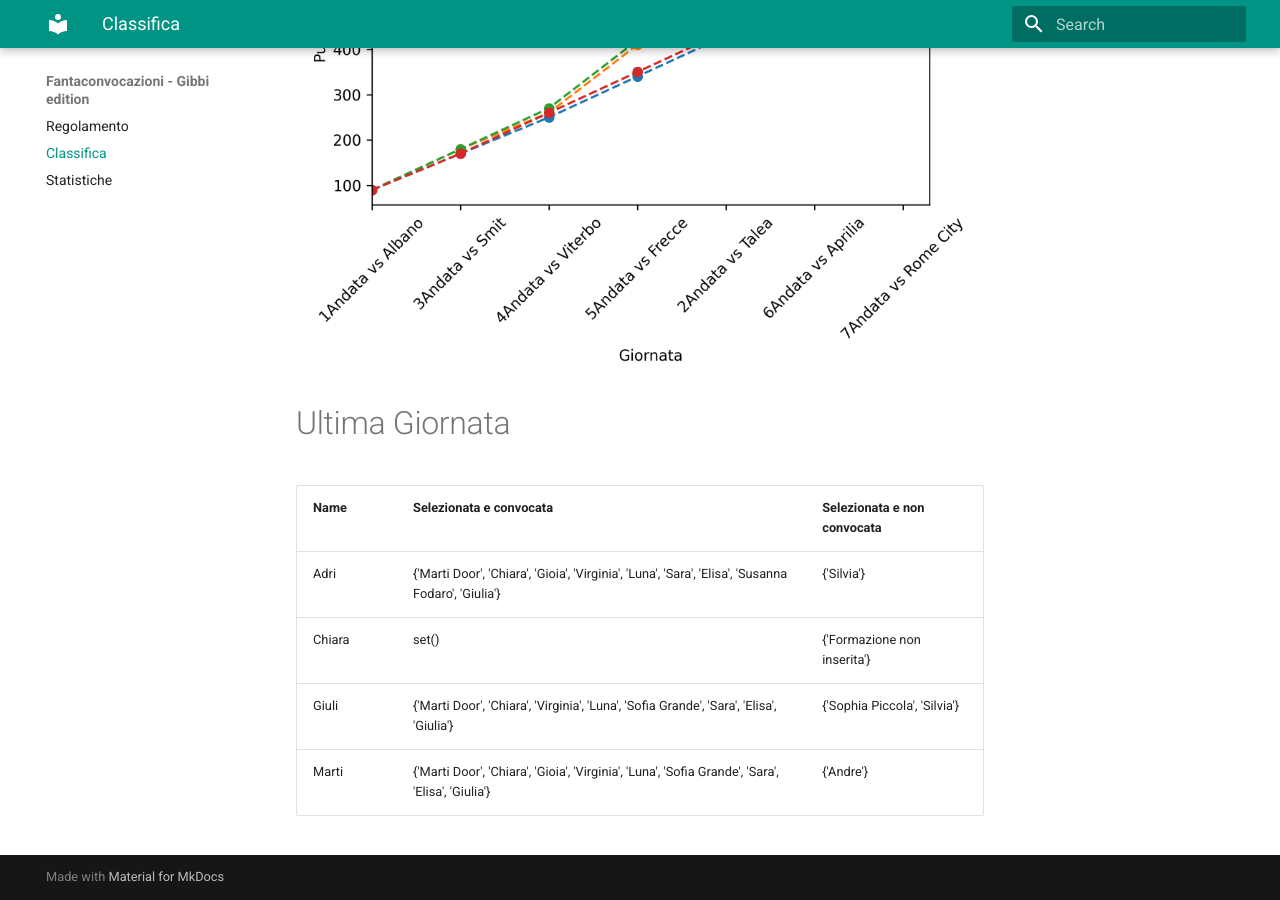
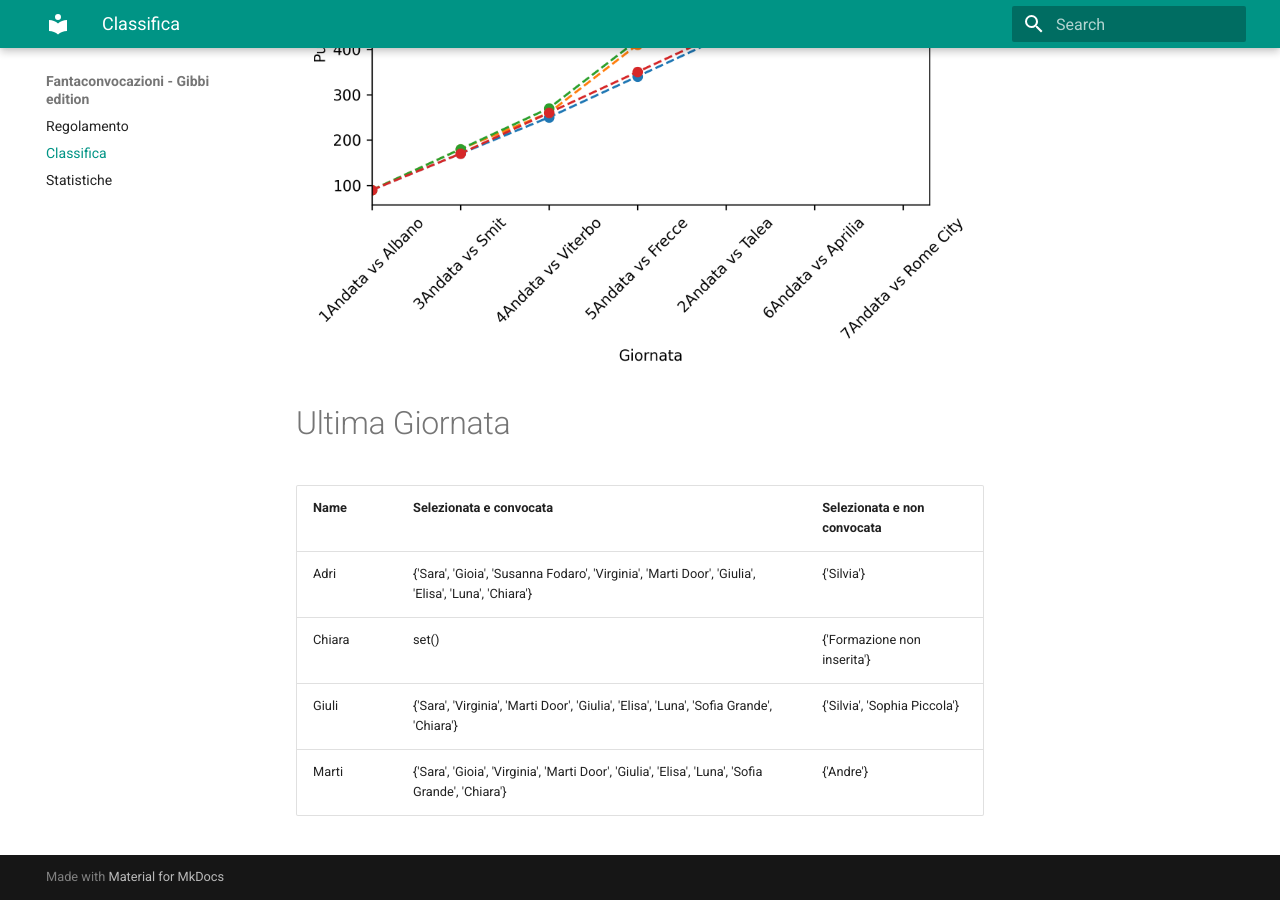
Before and after one commit to martinig94/fantagibbi, an MkDocs documentation site: the page built from docs/Classifica.md, in a window 1280 px wide and 900 px high, scrolled down 699 px. Built offline with MkDocs 1.6.1 and Material for MkDocs 9.7.7, drawn with Linux system fonts in a browser that asks for light colours.

Commit message:
Auto-update from main.py

```diff
--- a/docs/Classifica.md
+++ b/docs/Classifica.md
@@ -17,8 +17,8 @@
 <!-- START_TABLE CORRECT -->
 | Name   | Selezionata e convocata                                                                            | Selezionata e non convocata   |
 |:-------|:---------------------------------------------------------------------------------------------------|:------------------------------|
-| Adri   | {'Marti Door', 'Chiara', 'Gioia', 'Virginia', 'Luna', 'Sara', 'Elisa', 'Susanna Fodaro', 'Giulia'} | {'Silvia'}                    |
+| Adri   | {'Sara', 'Gioia', 'Susanna Fodaro', 'Virginia', 'Marti Door', 'Giulia', 'Elisa', 'Luna', 'Chiara'} | {'Silvia'}                    |
 | Chiara | set()                                                                                              | {'Formazione non inserita'}   |
-| Giuli  | {'Marti Door', 'Chiara', 'Virginia', 'Luna', 'Sofia Grande', 'Sara', 'Elisa', 'Giulia'}            | {'Sophia Piccola', 'Silvia'}  |
-| Marti  | {'Marti Door', 'Chiara', 'Gioia', 'Virginia', 'Luna', 'Sofia Grande', 'Sara', 'Elisa', 'Giulia'}   | {'Andre'}                     |
+| Giuli  | {'Sara', 'Virginia', 'Marti Door', 'Giulia', 'Elisa', 'Luna', 'Sofia Grande', 'Chiara'}            | {'Silvia', 'Sophia Piccola'}  |
+| Marti  | {'Sara', 'Gioia', 'Virginia', 'Marti Door', 'Giulia', 'Elisa', 'Luna', 'Sofia Grande', 'Chiara'}   | {'Andre'}                     |
 <!-- END_TABLE CORRECT -->
```
